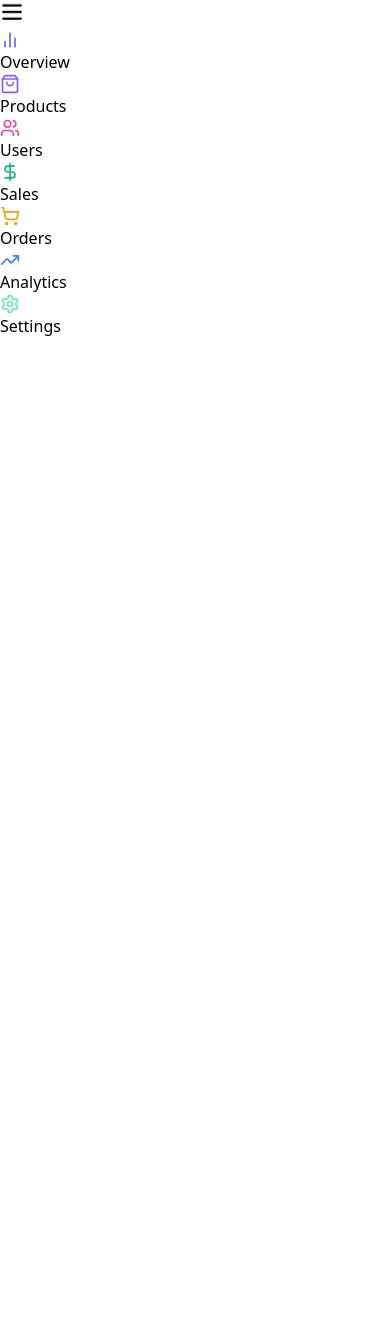
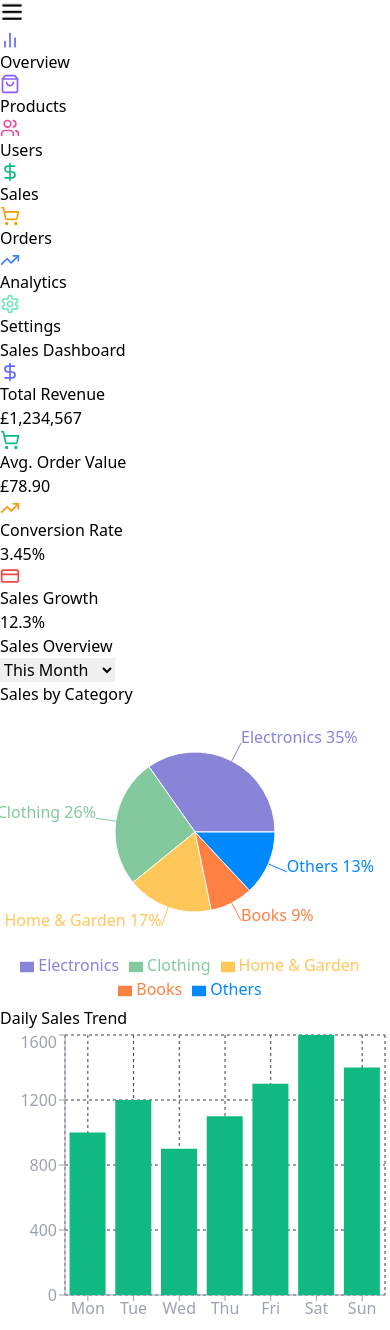
Before and after one commit to HazzaMore/Analytics-dashboard, a React (Vite) app: page /sales in a window 390 px wide. Before the commit the page ends 844 px from the top, so only its background shows below. Built offline with nearby package versions, Linux system fonts and the light colour scheme.

Commit message:
Quick added sales page

```diff
--- a/src/App.jsx
+++ b/src/App.jsx
@@ -2,6 +2,7 @@
 import OverviewPage from "./pages/OverviewPage"
 import ProductsPage from "./pages/ProductsPage"
 import UsersPage from "./pages/UsersPage"
+import SalesPage from "./pages/SalesPage"
 import Sidebar from "./components/Sidebar"
 
 
@@ -21,6 +22,7 @@
           <Route path="/" element={<OverviewPage />} />
           <Route path="/products" element={<ProductsPage />} />
           <Route path="/users" element={<UsersPage />} />
+          <Route path="/sales" element={<SalesPage />} />
         </Routes>
 
       </div>
--- /dev/null
+++ b/src/Components/sales/DailySalesTrend.jsx
@@ -0,0 +1,44 @@
+import { motion } from "framer-motion";
+import { BarChart, Bar, XAxis, YAxis, CartesianGrid, Tooltip, ResponsiveContainer } from "recharts";
+
+const dailySalesData = [
+	{ name: "Mon", sales: 1000 },
+	{ name: "Tue", sales: 1200 },
+	{ name: "Wed", sales: 900 },
+	{ name: "Thu", sales: 1100 },
+	{ name: "Fri", sales: 1300 },
+	{ name: "Sat", sales: 1600 },
+	{ name: "Sun", sales: 1400 },
+];
+
+const DailySalesTrend = () => {
+	return (
+		<motion.div
+			className='bg-gray-800 bg-opacity-50 backdrop-blur-md shadow-lg rounded-xl p-6 border border-gray-700'
+			initial={{ opacity: 0, y: 20 }}
+			animate={{ opacity: 1, y: 0 }}
+			transition={{ delay: 0.4 }}
+		>
+			<h2 className='text-xl font-semibold text-gray-100 mb-4'>Daily Sales Trend</h2>
+
+			<div style={{ width: "100%", height: 300 }}>
+				<ResponsiveContainer>
+					<BarChart data={dailySalesData}>
+						<CartesianGrid strokeDasharray='3 3' stroke='#374151' />
+						<XAxis dataKey='name' stroke='#9CA3AF' />
+						<YAxis stroke='#9CA3AF' />
+						<Tooltip
+							contentStyle={{
+								backgroundColor: "rgba(31, 41, 55, 0.8)",
+								borderColor: "#4B5563",
+							}}
+							itemStyle={{ color: "#E5E7EB" }}
+						/>
+						<Bar dataKey='sales' fill='#10B981' />
+					</BarChart>
+				</ResponsiveContainer>
+			</div>
+		</motion.div>
+	);
+};
+export default DailySalesTrend;
--- /dev/null
+++ b/src/Components/sales/SalesByCategoryChart.jsx
@@ -0,0 +1,53 @@
+import { motion } from "framer-motion";
+import { PieChart, Pie, Cell, Tooltip, Legend, ResponsiveContainer } from "recharts";
+const salesByCategory = [
+	{ name: "Electronics", value: 400 },
+	{ name: "Clothing", value: 300 },
+	{ name: "Home & Garden", value: 200 },
+	{ name: "Books", value: 100 },
+	{ name: "Others", value: 150 },
+];
+
+const COLORS = ["#8884d8", "#82ca9d", "#ffc658", "#ff8042", "#0088FE"];
+
+const SalesByCategoryChart = () => {
+	return (
+		<motion.div
+			className='bg-gray-800 bg-opacity-50 backdrop-blur-md shadow-lg rounded-xl p-6 border border-gray-700'
+			initial={{ opacity: 0, y: 20 }}
+			animate={{ opacity: 1, y: 0 }}
+			transition={{ delay: 0.3 }}
+		>
+			<h2 className='text-xl font-semibold text-gray-100 mb-4'>Sales by Category</h2>
+
+			<div style={{ width: "100%", height: 300 }}>
+				<ResponsiveContainer>
+					<PieChart>
+						<Pie
+							data={salesByCategory}
+							cx='50%'
+							cy='50%'
+							outerRadius={80}
+							fill='#8884d8'
+							dataKey='value'
+							label={({ name, percent }) => `${name} ${(percent * 100).toFixed(0)}%`}
+						>
+							{salesByCategory.map((entry, index) => (
+								<Cell key={`cell-${index}`} fill={COLORS[index % COLORS.length]} />
+							))}
+						</Pie>
+						<Tooltip
+							contentStyle={{
+								backgroundColor: "rgba(31, 41, 55, 0.8)",
+								borderColor: "#4B5563",
+							}}
+							itemStyle={{ color: "#E5E7EB" }}
+						/>
+						<Legend />
+					</PieChart>
+				</ResponsiveContainer>
+			</div>
+		</motion.div>
+	);
+};
+export default SalesByCategoryChart;
--- /dev/null
+++ b/src/Components/sales/SalesOverviewChart.jsx
@@ -0,0 +1,59 @@
+import { motion } from "framer-motion";
+import { AreaChart, Area, XAxis, YAxis, CartesianGrid, Tooltip, ResponsiveContainer } from "recharts";
+import { useState } from "react";
+
+const monthlySalesData = [
+	{ month: "Jan", sales: 4000 },
+	{ month: "Feb", sales: 3000 },
+	{ month: "Mar", sales: 5000 },
+	{ month: "Apr", sales: 4500 },
+	{ month: "May", sales: 6000 },
+	{ month: "Jun", sales: 5500 },
+	{ month: "Jul", sales: 7000 },
+];
+
+const SalesOverviewChart = () => {
+	const [selectedTimeRange, setSelectedTimeRange] = useState("This Month");
+
+	return (
+		<motion.div
+			className='bg-gray-800 bg-opacity-50 backdrop-blur-md shadow-lg rounded-xl p-6 border border-gray-700 mb-8'
+			initial={{ opacity: 0, y: 20 }}
+			animate={{ opacity: 1, y: 0 }}
+			transition={{ delay: 0.2 }}
+		>
+			<div className='flex items-center justify-between mb-6'>
+				<h2 className='text-xl font-semibold text-gray-100'>Sales Overview</h2>
+
+				<select
+					className='bg-gray-700 text-white rounded-md px-3 py-1 focus:outline-none focus:ring-2
+          focus:ring-blue-500
+          '
+					value={selectedTimeRange}
+					onChange={(e) => setSelectedTimeRange(e.target.value)}
+				>
+					<option>This Week</option>
+					<option>This Month</option>
+					<option>This Quarter</option>
+					<option>This Year</option>
+				</select>
+			</div>
+
+			<div className='w-full h-80'>
+				<ResponsiveContainer>
+					<AreaChart data={monthlySalesData}>
+						<CartesianGrid strokeDasharray='3 3' stroke='#374151' />
+						<XAxis dataKey='month' stroke='#9CA3AF' />
+						<YAxis stroke='#9CA3AF' />
+						<Tooltip
+							contentStyle={{ backgroundColor: "rgba(31, 41, 55, 0.8)", borderColor: "#4B5563" }}
+							itemStyle={{ color: "#E5E7EB" }}
+						/>
+						<Area type='monotone' dataKey='sales' stroke='#8B5CF6' fill='#8B5CF6' fillOpacity={0.3} />
+					</AreaChart>
+				</ResponsiveContainer>
+			</div>
+		</motion.div>
+	);
+};
+export default SalesOverviewChart;
--- /dev/null
+++ b/src/pages/SalesPage.jsx
@@ -0,0 +1,56 @@
+import { motion } from "framer-motion";
+
+import Header from "../components/common/Header";
+import StatCard from "../components/common/StatCard";
+import { CreditCard, DollarSign, ShoppingCart, TrendingUp } from "lucide-react";
+import SalesOverviewChart from "../components/sales/SalesOverviewChart";
+import SalesByCategoryChart from "../components/sales/SalesByCategoryChart";
+import DailySalesTrend from "../components/sales/DailySalesTrend";
+
+const salesStats = {
+	totalRevenue: "£1,234,567",
+	averageOrderValue: "£78.90",
+	conversionRate: "3.45%",
+	salesGrowth: "12.3%",
+};
+
+const SalesPage = () => {
+	return (
+		<div className='flex-1 overflow-auto relative z-10'>
+			<Header title='Sales Dashboard' />
+
+			<main className='max-w-7xl mx-auto py-6 px-4 lg:px-8'>
+				{/* SALES STATS */}
+				<motion.div
+					className='grid grid-cols-1 gap-5 sm:grid-cols-2 lg:grid-cols-4 mb-8'
+					initial={{ opacity: 0, y: 20 }}
+					animate={{ opacity: 1, y: 0 }}
+					transition={{ duration: 1 }}
+				>
+					<StatCard name='Total Revenue' icon={DollarSign} value={salesStats.totalRevenue} color='#6366F1' />
+					<StatCard
+						name='Avg. Order Value'
+						icon={ShoppingCart}
+						value={salesStats.averageOrderValue}
+						color='#10B981'
+					/>
+					<StatCard
+						name='Conversion Rate'
+						icon={TrendingUp}
+						value={salesStats.conversionRate}
+						color='#F59E0B'
+					/>
+					<StatCard name='Sales Growth' icon={CreditCard} value={salesStats.salesGrowth} color='#EF4444' />
+				</motion.div>
+
+				<SalesOverviewChart />
+
+				<div className='grid grid-cols-1 lg:grid-cols-2 gap-8 mb-8'>
+					<SalesByCategoryChart />
+					<DailySalesTrend />
+				</div>
+			</main>
+		</div>
+	);
+};
+export default SalesPage;
```
